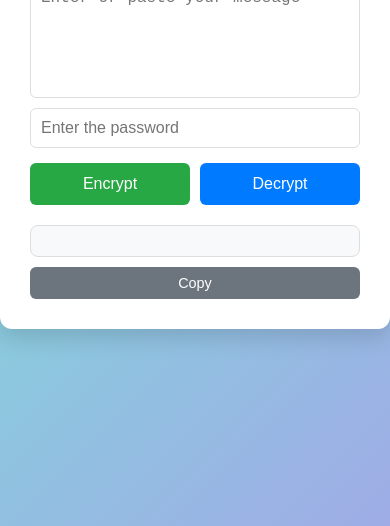
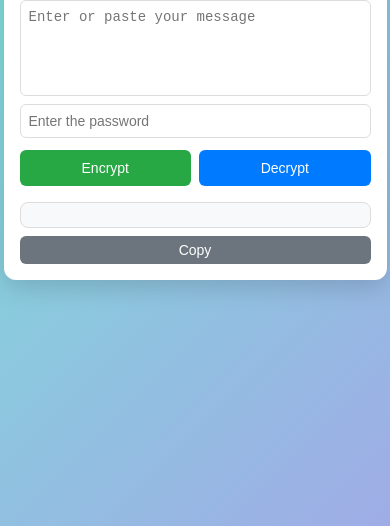
Before and after one commit to ils94/aes256, a plain HTML site: page index.html in a window 390 px wide. Shown: the part 318-844 px from the top of the page. Drawn offline with nearby package versions, Linux system fonts and the light colour scheme.

Commit message:
Update styles.css
mobile

```diff
--- a/styles.css
+++ b/styles.css
@@ -10,27 +10,27 @@ body {
 
 .container {
   background: #fff;
-  padding: 30px;
-  border-radius: 12px;
-  box-shadow: 0 8px 25px rgba(0, 0, 0, 0.15);
-  width: 100%;
-  max-width: 450px;
+  padding: 1.5rem;
+  border-radius: 0.75rem;
+  box-shadow: 0 0.5rem 1.5rem rgba(0, 0, 0, 0.15);
+  width: 90%;
+  max-width: 400px;
   animation: fadeIn 0.6s ease-in-out;
 }
 
 h1 {
   font-size: 1.5rem;
-  margin-bottom: 20px;
+  margin-bottom: 1.25rem;
   color: #333;
   text-align: center;
 }
 
 textarea, input {
   width: 100%;
-  padding: 10px;
-  margin: 10px 0;
+  padding: 0.625rem;
+  margin: 0.625rem 0;
   border: 1px solid #ddd;
-  border-radius: 6px;
+  border-radius: 0.375rem;
   font-size: 1rem;
   transition: border 0.3s;
   display: block;
@@ -39,7 +39,7 @@ textarea, input {
 
 textarea {
   resize: none;
-  height: 120px;
+  height: 7.5rem;
 }
 
 textarea:focus, input:focus {
@@ -50,23 +50,23 @@ textarea:focus, input:focus {
 .btn-group {
   display: flex;
   justify-content: center;
-  gap: 10px;
-  margin-top: 15px;
+  gap: 0.625rem;
+  margin-top: 0.9375rem;
 }
 
 button {
   flex: 1;
-  padding: 12px;
+  padding: 0.75rem;
   font-size: 1rem;
   border: none;
-  border-radius: 6px;
+  border-radius: 0.375rem;
   cursor: pointer;
   color: white;
   transition: transform 0.2s, background 0.3s;
   display: flex;
   justify-content: center;
   align-items: center;
-  gap: 6px;
+  gap: 0.375rem;
 }
 
 button:hover {
@@ -90,24 +90,24 @@ button:hover {
 }
 
 #output {
-  margin-top: 20px;
-  padding: 15px;
+  margin-top: 1.25rem;
+  padding: 0.9375rem;
   background: #f8f9fa;
-  border-radius: 8px;
+  border-radius: 0.5rem;
   font-size: 0.95rem;
   text-align: left;
   word-wrap: break-word;
   border: 1px solid #ddd;
-  max-height: 150px;
+  max-height: 9.375rem;
   overflow-y: auto;
 }
 
 #copyButton {
-  margin-top: 10px;
-  padding: 8px 12px;
+  margin-top: 0.625rem;
+  padding: 0.5rem 0.75rem;
   font-size: 0.9rem;
   border: none;
-  border-radius: 6px;
+  border-radius: 0.375rem;
   cursor: pointer;
   color: white;
   background-color: #6c757d;
@@ -129,6 +129,51 @@ button:hover {
 }
 
 @keyframes fadeIn {
-  from {opacity: 0; transform: translateY(-10px);}
+  from {opacity: 0; transform: translateY(-0.625rem);}
   to {opacity: 1; transform: translateY(0);}
 }
+
+@media screen and (max-width: 600px) {
+  .container {
+    padding: 1rem;
+    max-width: 90%;
+  }
+
+  h1 {
+    font-size: 1.25rem;
+    margin-bottom: 1rem;
+  }
+
+  textarea, input {
+    padding: 0.5rem;
+    margin: 0.5rem 0;
+    font-size: 0.875rem;
+  }
+
+  textarea {
+    height: 6rem;
+  }
+
+  .btn-group {
+    gap: 0.5rem;
+    margin-top: 0.75rem;
+  }
+
+  button {
+    padding: 0.625rem;
+    font-size: 0.875rem;
+  }
+
+  #output {
+    margin-top: 1rem;
+    padding: 0.75rem;
+    font-size: 0.875rem;
+    max-height: 7.5rem;
+  }
+
+  #copyButton {
+    margin-top: 0.5rem;
+    padding: 0.375rem 0.625rem;
+    font-size: 0.875rem;
+  }
+}
```
